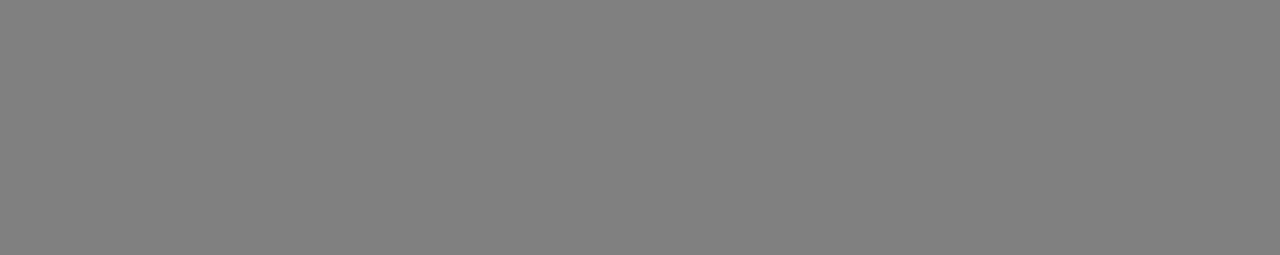
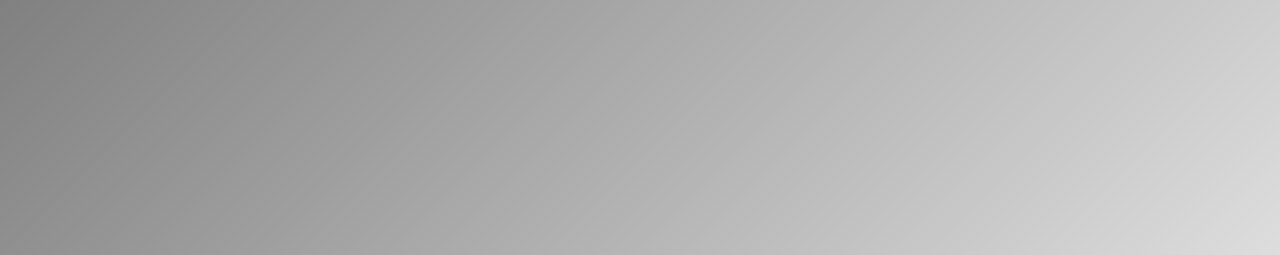
Before and after one commit to abutastic/coming-soon-form-raw, a plain HTML site: page index.html in a window 1280 px wide. Shown: the top 255 px of the page. Drawn offline with Linux system fonts and the light colour scheme.

Commit message:
css background changed

```diff
--- a/style.css
+++ b/style.css
@@ -1,5 +1,5 @@
 body {
-  background-color: gray;
+  background: linear-gradient(135deg, gray, white);
   height: 100vh;
   width: 100vw;
   display: flex;
```
